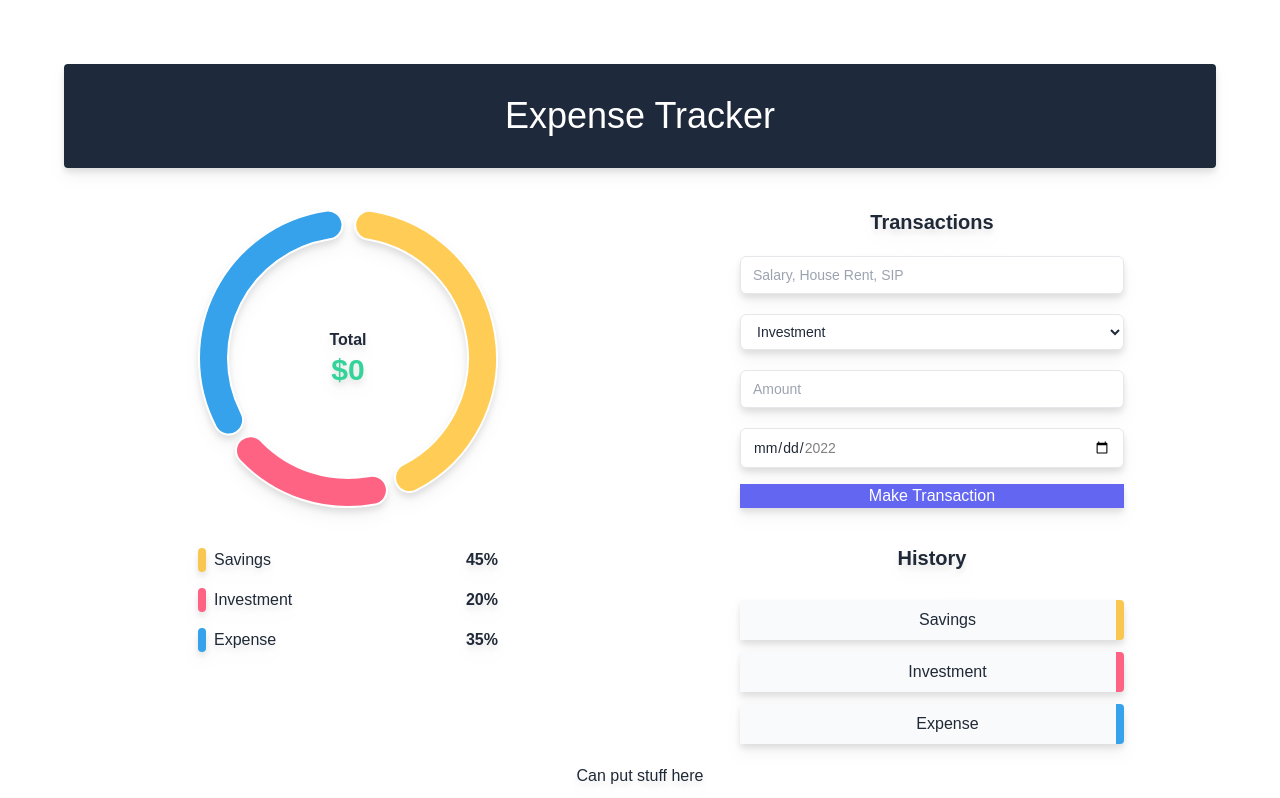
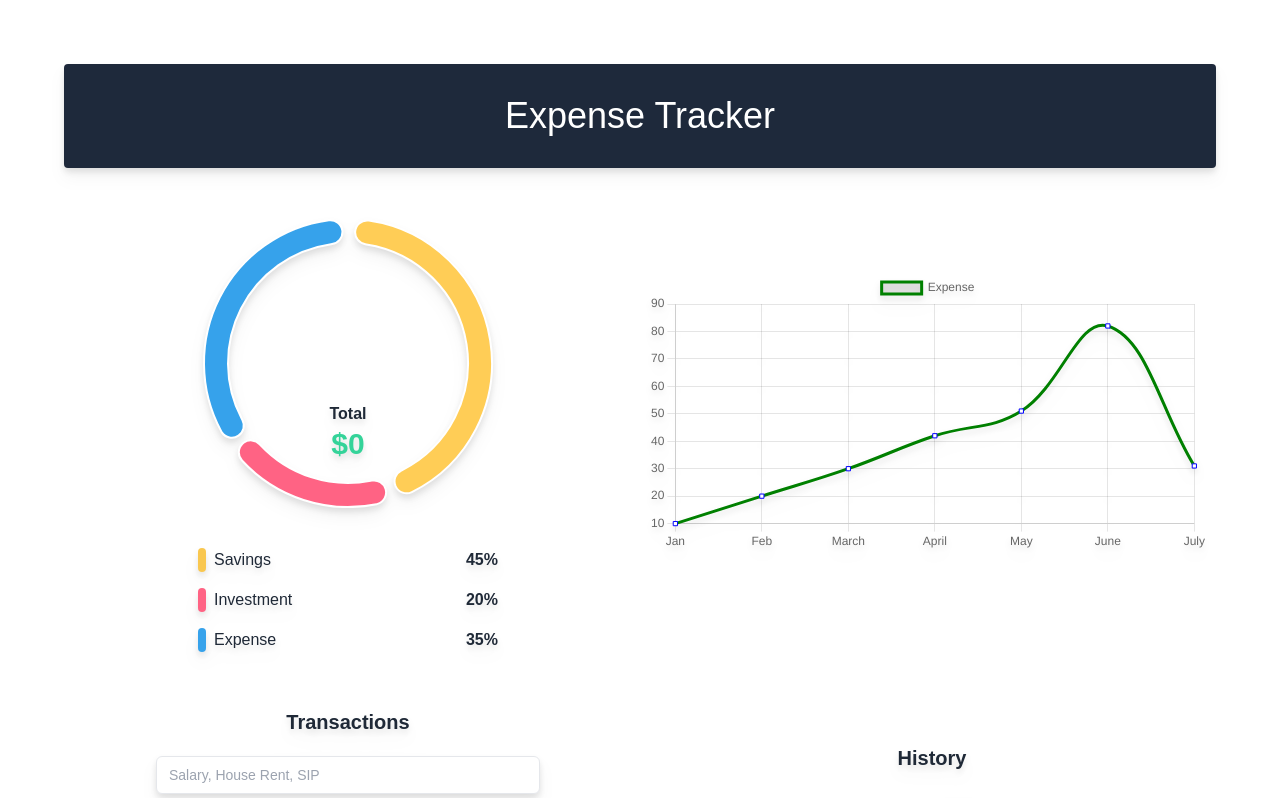
Before and after one commit to PrajwalKhot14/personal-expense, a React (Create React App) app in the folder client/: page / in a window 1280 px wide. Shown: the top 798 px of the page. Built offline with nearby package versions, Linux system fonts and the light colour scheme; some icons are missing.

Commit message:
Add Line Graph

```diff
--- a/client/package.json
+++ b/client/package.json
@@ -7,9 +7,11 @@
     "@testing-library/jest-dom": "^5.16.5",
     "@testing-library/react": "^13.4.0",
     "@testing-library/user-event": "^13.5.0",
+    "bootstrap": "^5.2.3",
     "boxicons": "^2.1.4",
     "chart.js": "^4.0.1",
     "react": "^18.2.0",
+    "react-bootstrap": "^2.6.0",
     "react-chartjs-2": "^5.0.1",
     "react-dom": "^18.2.0",
     "react-hook-form": "^7.39.5",
--- a/client/src/App.js
+++ b/client/src/App.js
@@ -1,6 +1,8 @@
 import './App.css';
 import Graph from './components/Graph';
 import Form from './components/Form';
+import Linefunc from './components/LineChart';
+import List from './components/List';
 
 
 
@@ -15,8 +17,10 @@ function App() {
         <div className='grid md:grid-cols-2 gap-4'>
           {/* Charts */}
           <Graph></Graph>
+          <Linefunc></Linefunc>
           {/* Form */}
           <Form></Form>
+          <List></List>
         </div>
         <p>Can put stuff here</p>
       </div>
--- a/client/src/components/Form.js
+++ b/client/src/components/Form.js
@@ -36,7 +36,7 @@ export default function Form(){
                 </div>
             </form>
 
-            <List></List>
+            {/* <List></List> */}
         </div>
     )
 }
--- a/client/src/components/Graph.js
+++ b/client/src/components/Graph.js
@@ -2,6 +2,7 @@ import React from "react";
 import { Doughnut } from "react-chartjs-2";
 import {Chart, ArcElement} from 'chart.js';
 import Labels from './Labels'
+import Linefunc from './LineChart';
 
 Chart.register(ArcElement);
 
@@ -29,18 +30,18 @@ export default function Graph(){
         <div className="flex justify-content max-w-xs mx-auto">
             <div className="item">
                 <div className="chart relative">
+
                     <Doughnut {...config}></Doughnut>
-                    {/* <Bar {...config}></Bar> */}
 
-
+                    <div className="flex flex-col py-10 gap-4">
+                    {/* Labels */}
+                    <Labels></Labels>
+                </div>
                     <h3 className="mb-4 font-bold title">Total
                         <span className="block text-3xl text-emerald-400">${0}</span>
                     </h3>
                 </div>
-                <div className="flex flex-col py-10 gap-4">
-                    {/* Labels */}
-                    <Labels></Labels>
-                </div>
+
             </div>
         </div>
     )
--- /dev/null
+++ b/client/src/components/LineChart.js
@@ -0,0 +1,31 @@
+import {useState} from 'react';
+import { Line } from 'react-chartjs-2';
+import {Chart as ChartJS, Title, Tooltip, LineElement, Legend, CategoryScale, LinearScale, PointElement, Filler} from 'chart.js';
+ChartJS.register(
+  Title, Tooltip, LineElement, Legend,
+  CategoryScale, LinearScale, PointElement, Filler
+)
+
+export default function Linefunc() {
+  const [data, setData]= useState({
+    labels:["Jan","Feb", "March", "April", "May", "June", "July"],
+    datasets:[
+      {
+        label:"Expense",
+        data:[10, 20, 30, 42, 51, 82, 31, 59],
+        borderColor:'green',
+        tension:0.4,
+        fill:false,
+        pointStyle:'rect',
+        pointBorderColor:'blue',
+        pointBackgroundColor:'#fff',
+        showLine:true
+      }
+    ]
+  })
+  return (
+    <div className="App" style={{width:'560px'}}>
+    <Line data={data}>Hello</Line>
+  </div>
+  );
+}
```
Also changed, not shown: 1 other file (tests, documents, lock files or other folders).
